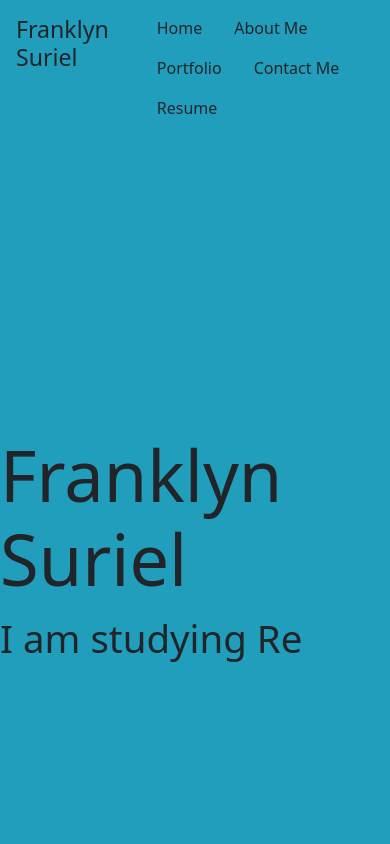
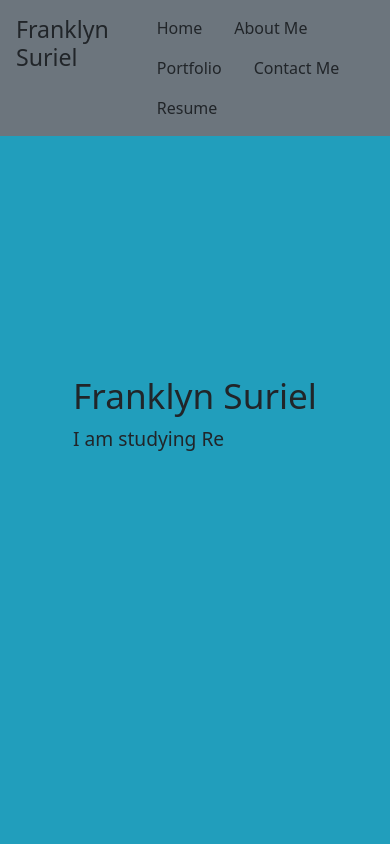
Before and after one commit to FranklynSuriel/Franklyn_Portfolio, a React (Create React App) app: page / in a window 390 px wide. Shown: the top 844 px of the page. Built offline with nearby package versions, Linux system fonts and the light colour scheme.

Commit message:
Fix mobile animation, header position now is fixed, and contact me form width is good

```diff
--- a/src/App.js
+++ b/src/App.js
@@ -19,7 +19,8 @@ function App() {
   const texts = [
     ' a full stack developer.',
     ' studying React.',
-    ' constantly learning.'
+    ' constantly learning.',
+    ' Team Player.'
   ];
   // return components to render
   return (
--- a/src/components/Header.js
+++ b/src/components/Header.js
@@ -7,9 +7,9 @@ import resume from './assets/Resume.pdf'
 // use bootstrap for style and spacing
 function Header() {
     return (
-        <header className='d-flex justify-content-between'>
-            <h3 className='p-3'>Franklyn Suriel</h3>
-            <div id="navbar-example2" className="navbar navbar-light px-3 ">
+        <header className='fixed-top bg-secondary z-3 w-100 d-flex justify-content-between'>
+            <h3 className='p-3 z-3'>Franklyn Suriel</h3>
+            <div id="navbar-example2" className="navbar navbar-light px-3 z-3 ">
                 <ul className="nav nav-pills">
                     <li className="nav-item">
                         <a className="nav-link text-dark" href="#home">Home</a>
--- a/src/components/Home.js
+++ b/src/components/Home.js
@@ -1,17 +1,12 @@
 // import react, useState, useEffect and useRef
 import React, { useState, useEffect, useRef } from 'react';
+import '../styles/home.css';
 
 // Style the name and animation
 const styles = {
   position: {
     position: 'relative'
   },
-  nameText: {
-    fontSize: '4.4rem'
-  },
-  animationText: {
-    fontSize: '2.4rem',
-  }
 }
 
 const Home = ({ texts }) => {
@@ -72,13 +67,13 @@ const Home = ({ texts }) => {
   }, [texts]);
 
   return (
-    <div id='home' className='vh-100 d-flex justify-content-center align-items-center' style={styles.position}>
+    <div id='home' className='z-n1 vh-100 d-flex justify-content-center align-items-center' style={styles.position}>
       <div>
         <div className='d-flex'>
-          <h1 style={styles.nameText}>Franklyn Suriel</h1>
+          <h1 id='name' className='z-n1'>Franklyn Suriel</h1>
         </div>
         <div>
-          <p className='d-flex' style={styles.animationText}>I am {currentText}</p>
+          <p id='animation' className='d-flex'>I am {currentText}</p>
         </div>
       </div>
     </div>
--- a/src/components/contactMe.js
+++ b/src/components/contactMe.js
@@ -75,7 +75,7 @@ function ContactMe() {
             <h1 className="text-center pb-5" >Contact Me</h1>
             <div className="container mb-3">
                 <div className="d-flex justify-content-center"  >
-                    <form ref={form} onSubmit={sendEmail} className="form mb-5 w-25">
+                    <form ref={form} onSubmit={sendEmail} className="form mb-5 col-8 col-md-6 col-lg-5">
                         <input
                             value={fullName}
                             name="fullName"
@@ -84,6 +84,7 @@ function ContactMe() {
                             type="text"
                             placeholder="Your Name"
                             className="form-control mb-3"
+                            id="inputName"
                         />
                         <input
                             value={email}
@@ -93,6 +94,7 @@ function ContactMe() {
                             type="email"
                             placeholder="Your Email"
                             className="form-control mb-3"
+                            id="inputEmail"
                         />
                         <textarea
                             value={message}
@@ -102,6 +104,7 @@ function ContactMe() {
                             type="textarea"
                             placeholder="Message"
                             className="form-control mb-3"
+                            id="inputMessage"
                         />
                         <button className="btn btn-primary" type="submit" >
                             Submit
--- a/src/components/projects.js
+++ b/src/components/projects.js
@@ -25,7 +25,7 @@ const styles = {
 // use bootstrap for style
 function Projects() {
     return (
-        <div id='work' className='row my-5'>
+        <div id='work' className='row my-5 z-1'>
             <h2 className='text-center' >Portfolio</h2>
             <div className='d-flex flex-wrap justify-content-center p-5'>
                 {/* Create different card to display projects, display them by 3 and mobile one */}
--- /dev/null
+++ b/src/styles/home.css
@@ -0,0 +1,16 @@
+#name {
+  font-size: 4.4rem;
+}
+#animation {
+  font-size: 2.4rem;
+}
+
+@media screen and (max-width: 768px) {
+  #name {
+    font-size: 2.2rem;
+  }
+
+  #animation {
+    font-size: 1.2rem;
+  }
+}
```
